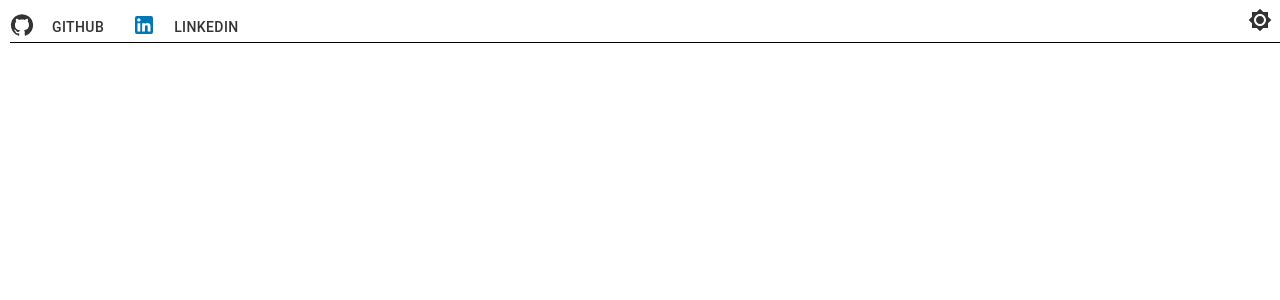
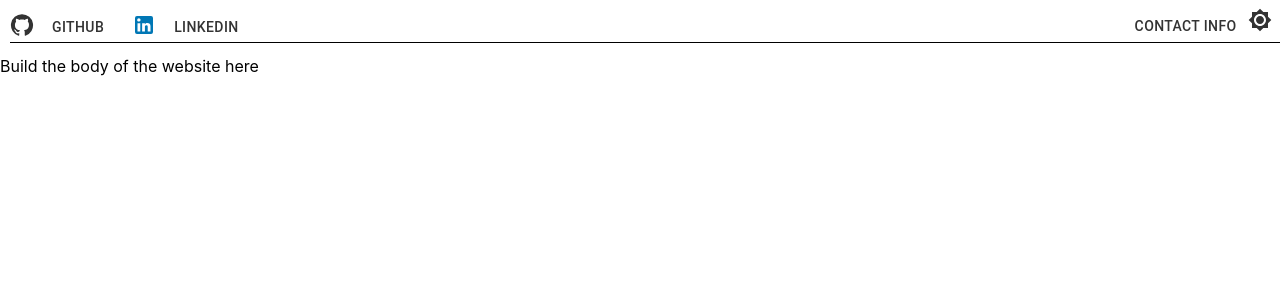
Before and after one commit to StevenH01/stevens-website, a React (Create React App) app: page / in a window 1280 px wide. Shown: the top 300 px of the page. Built offline with nearby package versions, Linux system fonts and the light colour scheme.

Commit message:
created contact info in new tab and adjusted divs to mui components

```diff
--- a/src/App.js
+++ b/src/App.js
@@ -2,11 +2,13 @@ import React from 'react';
 import HomePage from './components/HomePage';
 import { ThemeProvider } from './ThemeContext';
 import './App.css';
+import MainPage from './components/MainPage';
 
 function App() {
   return (
     <ThemeProvider>
       <HomePage />
+      <MainPage />
     </ThemeProvider>
   );
 }
--- /dev/null
+++ b/src/components/Contact.js
@@ -0,0 +1,56 @@
+import React, { useState } from 'react';
+import { Button, Popover, Typography, Box } from '@mui/material';
+
+const Contact = () => {
+  const [anchorEl, setAnchorEl] = useState(null);
+
+  const handleClick = (event) => {
+    setAnchorEl(event.currentTarget);
+  };
+
+  const handleClose = () => {
+    setAnchorEl(null);
+  };
+
+  const handleEmailClick = () => {
+    window.location.href = 'mailto:steven09ho@gmail.com';
+  };
+
+  const open = Boolean(anchorEl);
+  const id = open ? 'simple-popover' : undefined;
+
+  return (
+    <>
+      <Button
+        sx={{ color: 'inherit', position: 'absolute', top: 8, right: '0%', transform: 'translateX(-30%)' }}
+        onClick={handleClick}
+      >
+        Contact Info
+      </Button>
+      <Popover
+        id={id}
+        open={open}
+        anchorEl={anchorEl}
+        onClose={handleClose}
+        anchorOrigin={{
+          vertical: 'bottom',
+          horizontal: 'center',
+        }}
+        transformOrigin={{
+          vertical: 'top',
+          horizontal: 'center',
+        }}
+      >
+        <Box p={2}>
+          <Typography onClick={handleEmailClick} sx={{ cursor: 'pointer' }}>
+            Email: steven09ho@gmail.com
+          </Typography>
+          <Typography>Phone: (916)709-8025</Typography>
+          {/* Add more contact information as needed */}
+        </Box>
+      </Popover>
+    </>
+  );
+};
+
+export default Contact;
--- a/src/components/HomePage.js
+++ b/src/components/HomePage.js
@@ -1,10 +1,11 @@
 import React from "react";
-import { Button, Stack, IconButton } from '@mui/material';
+import { Button, IconButton, Box } from '@mui/material';
 import Brightness4Icon from '@mui/icons-material/Brightness4';
 import Brightness7Icon from '@mui/icons-material/Brightness7';
 import GitHubIcon from '@mui/icons-material/GitHub';
 import LinkedInIcon from '@mui/icons-material/LinkedIn';
 import { useTheme } from '../ThemeContext';
+import Contact from "./Contact";
 
 const HomePage = () => {
   const { theme, toggleTheme } = useTheme();
@@ -14,31 +15,34 @@ const HomePage = () => {
   };
 
   return (
-    <div style={{ background: theme === 'dark' ? '#333' : '#fff', padding: '10px', textAlign: 'left', color: theme === 'dark' ? '#fff' : '#333', position: 'relative' }}>
-      {/* Divider Line */}
-      <div style={{ borderBottom: '1px solid black', width: '100%', position: 'absolute', top: '75%', zIndex: 1 }}></div>
+    <Box sx={{ background: theme === 'dark' ? '#333' : '#fff', padding: '10px', textAlign: 'left', color: theme === 'dark' ? '#fff' : '#333', position: 'relative' }}>
+      {/* Boxider Line */}
+      <Box sx={{ borderBottom: '1px solid black', width: '100%', position: 'absolute', top: '75%', zIndex: 1 }}></Box>
 
-      <div style={{ display: 'flex', alignItems: 'center', marginTop: '-1px' }}>
-        <div style={{ marginRight: '10px' }}>
+      <Box sx={{ display: 'flex', alignItems: 'center', marginTop: '-1px' }}>
+        <Box sx={{ marginRight: '10px' }}>
           <GitHubIcon />
-        </div>
+        </Box>
         <Button color="inherit" onClick={() => openInNewTab('https://github.com/StevenH01')}>
           GitHub
         </Button>
 
-        <div style={{ marginLeft: '20px', marginRight: '10px' }}>
-          <LinkedInIcon style={{ color: '#0077b5' }} />
-        </div>
+        <Box sx={{ marginLeft: '20px', marginRight: '10px' }}>
+          <LinkedInIcon sx={{ color: '#0077b5' }} />
+        </Box>
         <Button color="inherit" onClick={() => openInNewTab('https://www.linkedin.com/in/steven-ho-31a667211/')}>
           LinkedIn
         </Button>
-        <div style={{ position: 'absolute', top: 0, right: 0 }}>
+        <Box>
+          <Contact />
+        </Box>
+        <Box sx={{ position: 'absolute', top: 0, right: 0 }}>
           <IconButton color="inherit" onClick={toggleTheme}>
             {theme === 'dark' ? <Brightness4Icon /> : <Brightness7Icon />}
           </IconButton>
-        </div>
-      </div>
-    </div>
+        </Box>
+      </Box>
+    </Box>
   );
 };
 
--- /dev/null
+++ b/src/components/MainPage.js
@@ -0,0 +1,12 @@
+import { Box } from '@mui/material';
+import React from 'react';
+
+const MainPage = () => {
+  return (
+    <Box>
+      Build the body of the website here
+    </Box>
+  )
+}
+
+export default MainPage;
```
